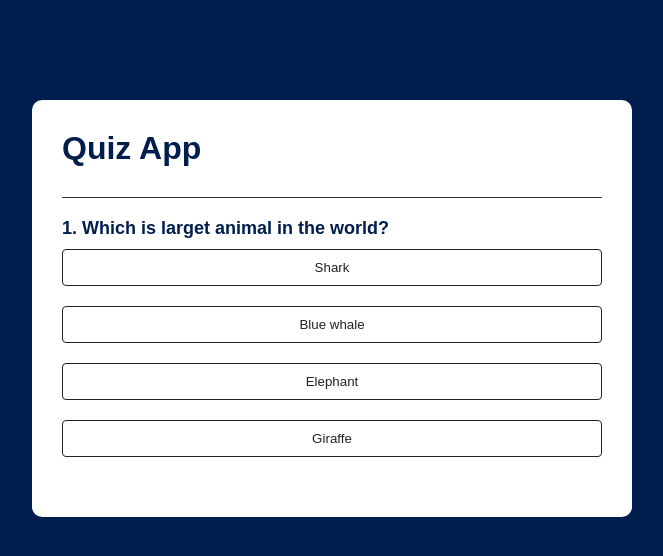
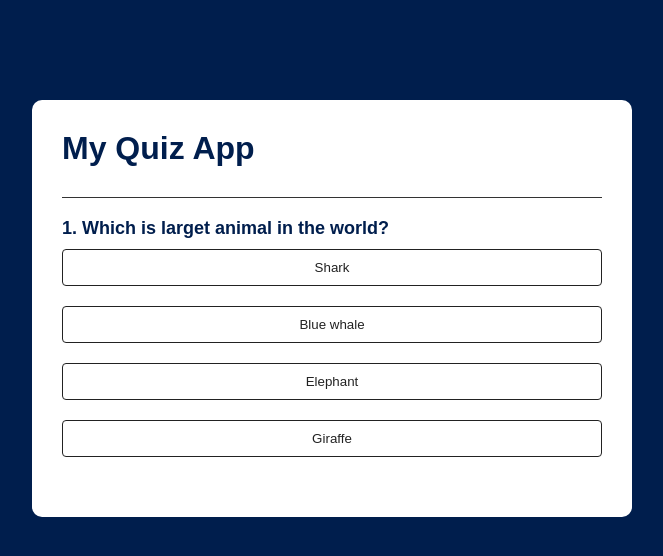
Before and after one commit to Phongvo123/MyQuizApp, a plain HTML site: page index.html in a window 1280 px wide. Shown: the whole page, without its empty margins (308-971 px from the left). Drawn offline with Linux system fonts and the light colour scheme.

Commit message:
Update index.html

```diff
--- a/index.html
+++ b/index.html
@@ -8,7 +8,7 @@
 </head>
 <body>
     <div class="app">
-        <h1>Quiz App</h1>
+        <h1>My Quiz App</h1>
         <div class="quiz">
             <h2 id="question">Question goes here</h2>
             <div id="answer-buttons">
```
